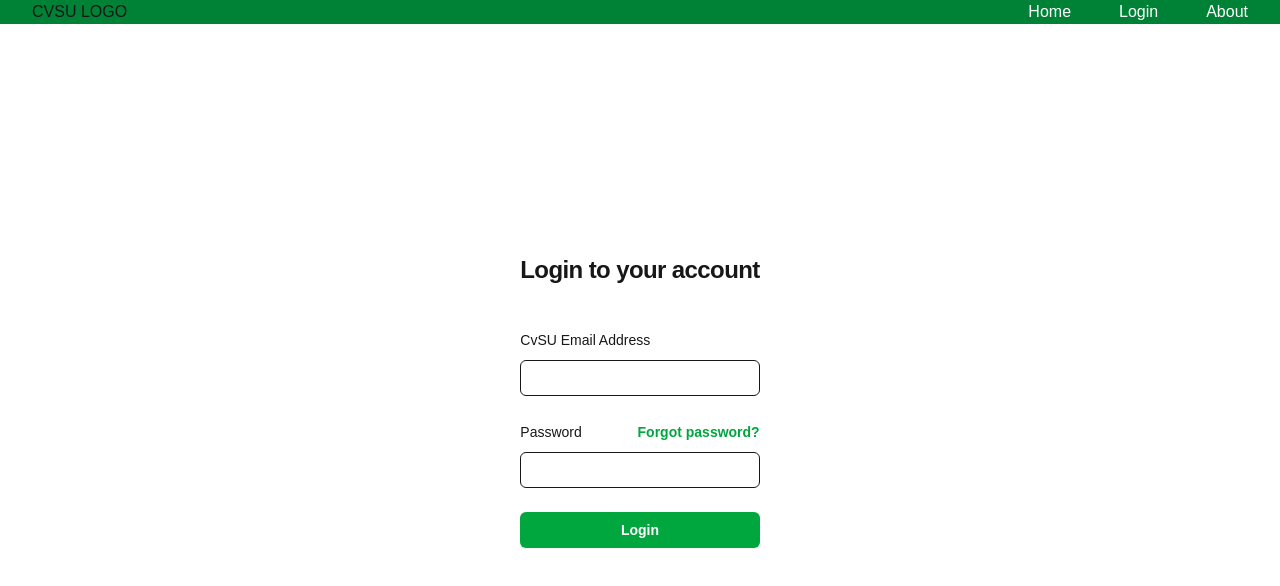
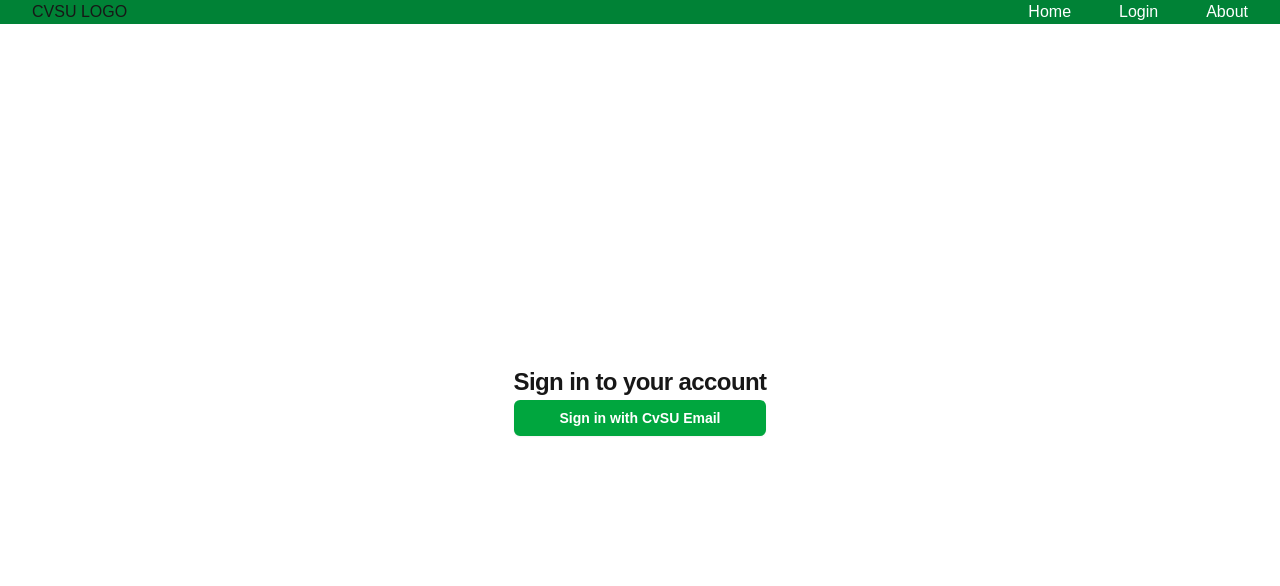
Before and after one commit to adrian-magsino/OJT-System, a Next.js app: page /login in a window 1280 px wide. Shown: the top 586 px of the page. Built offline with nearby package versions, Linux system fonts and the light colour scheme.

Commit message:
removed login forms

```diff
--- a/src/app/(public)/login/page.jsx
+++ b/src/app/(public)/login/page.jsx
@@ -1,10 +1,23 @@
 import LoginForm from "@/app/components/auth/LoginForm";
 
+
+const handleLogin = () => {};
 
 export default function Login() {
   return (
     <div className="flex flex-col items-center justify-center min-h-screen">
-      <LoginForm />
+      <div>
+        <h2 className="text-center text-2xl/9 font-bold tracking-tight">
+          Sign in to your account
+        </h2>
+
+        <button
+          type="button"
+          className="flex w-full justify-center rounded-md bg-green-600 px-3 py-1.5 text-sm/6 font-semibold text-white shadow-xs hover:bg-green-500 focus-visible:outline-2 focus-visible:outline-offset-2"
+        >
+          Sign in with CvSU Email
+        </button>
+      </div>
     </div>
   );
 }
```
